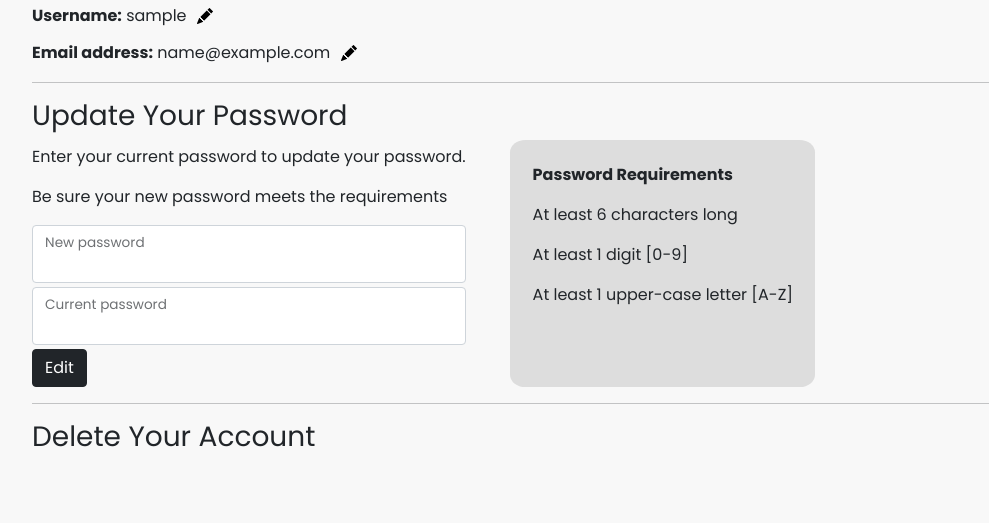
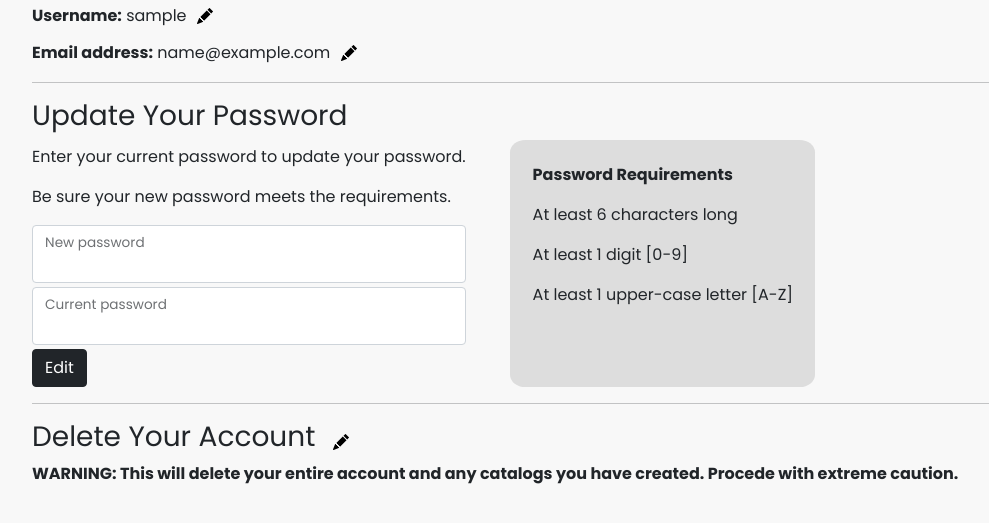
Before and after one commit to jamesspearsv/mylib, a Flask app: page /account in a window 1280 px wide. Shown: the part 233-756 px from the top of the page, without its empty margins (50-1039 px from the left). Run offline with Flask 2, Linux system fonts and the light colour scheme; the visitor is signed in with stand-in values (Sample User, id 1); data comes from the database, SQL or seed files in the repository; some libraries are stand-ins or nearby versions.

Commit message:
Finished account edit functionality and added simple error handeling

```diff
--- a/mylib/routes.py
+++ b/mylib/routes.py
@@ -9,7 +9,7 @@ from mylib.models import Users, Titles, Authors, Publishers, Catalogs
 from mylib.helpers import login_required, googleBooksSearch, googleBooksRetreive
 
 # Import flask functions and security functions
-from flask import flash, redirect, render_template, request, session
+from flask import flash, redirect, render_template, request, session, abort
 from werkzeug.security import check_password_hash, generate_password_hash
 
 
@@ -26,16 +26,12 @@ def index():
             db.session.delete(record)
             db.session.commit()
         except:
-            return "Error: Delete record"
+            # Internal error. Abort and throw 500 error
+            return abort(500)
 
         return redirect("/")
     else:
         name = Users.query.get(session["user_id"])
-        # Join Titles, Authors, Publishers, and Catalogs tables
-        #catalog = (db.session.query(Titles, Authors, Publishers).join(Authors, Publishers)).all()
-
-        #for title, author, publisher in catalog:
-        #    print(title.title, author.authorName, publisher.publisherName)
 
         # Retreives catalog info from database
         catalog = (db.session.query(Titles.title, Titles.subtitle, Titles.ISBN, Titles.publicationDate, Titles.cover,
@@ -95,7 +91,7 @@ def register():
             db.session.add(new_user)
             db.session.commit()
         except:
-            return "Error"
+            return abort(500)
 
         return redirect("/login")
 
@@ -157,7 +153,8 @@ def search():
     # Gets input from search box and return serch.html with user search term
     search_term = request.args.get("search")
     if search_term == None or search_term == "":
-        return "Error" # TODO create error html page
+        flash("Please enter a search term")
+        return redirect("/")
     results = googleBooksSearch(search_term)
     return render_template("search.html", query=search_term, results=results)
 
@@ -179,7 +176,7 @@ def add():
                 db.session.add(new_author)
                 db.session.commit()
             except:
-                return "Error: Author"
+                return abort(500)
 
         # Check is publisher is in Publishers table
         if not Publishers.query.filter_by(publisherName=catalogRecord["publisher"]).first():
@@ -190,7 +187,7 @@ def add():
                 db.session.add(new_publisher)
                 db.session.commit()
             except:
-                return "Error: Publisher"
+                return abort(500)
 
         # Check if title is Titles table already
         if not Titles.query.filter_by(title=catalogRecord["title"]).first():
@@ -206,7 +203,7 @@ def add():
                 db.session.add(new_title)
                 db.session.commit()
             except:
-                return "Error: Title"
+                return abort(500)
 
         # Check if title in currently in user's catalog
         if not Catalogs.query.filter_by(userId=session["user_id"], titleId=Titles.query.filter_by(title=catalogRecord["title"]).first().id).first():
@@ -219,7 +216,7 @@ def add():
                 flash("Succesfully added to your catalog!")
                 return redirect("/")
             except:
-                return "Error: Catalog"
+                return abort(500)
 
         else:
             flash("Looks like that one's already in your catalog.")
@@ -251,7 +248,7 @@ def catalog():
             flash("Removed record from catalog")
             return redirect("/")
         except:
-            return "Error: Delete record"
+            return abort(500)
 
     else:
         # Join Titles, Authors, Publishers, and Catalogs tables &
@@ -297,7 +294,7 @@ def editUsername():
             flash("Successfully updated username!")
             return redirect("/account")
         except:
-            return 'Error updating username'
+            return abort(500)
 
 
 @app.route("/account/email", methods=["POST"])
@@ -310,12 +307,11 @@ def editEmail():
         user = Users.query.get(session["user_id"])
         try:
             user.email = request.form.get("email")
-            print(user.email)
             db.session.commit()
             flash("Successfully updated email!")
             return redirect("/account")
         except:
-            return 'Error updating email'
+            return abort(500)
 
 
 @app.route("/account/password", methods=["POST"])
@@ -326,4 +322,81 @@ def editPassword():
         return redirect("/account")
     else:
         # TODO Perform password requirement check on new password
-        return "TODO"
+        #At least 6 characters long
+        # At least 1 digit [0-9]
+        # At least 1 upper-case letter [A-Z]
+        newPassword = request.form.get("newPassword")
+
+        reqs = {
+            "length": False,
+            "digit": False,
+            "upperCase": False
+        }
+
+        for letter in newPassword:
+            if letter.isupper():
+                reqs["upperCase"] = True
+            if letter.isdigit():
+                reqs["digit"] = True
+        if len(newPassword) >= 6:
+            reqs["length"] = True
+
+        if reqs["length"] == True and reqs["digit"] == True and reqs["upperCase"] == True:
+            user = Users.query.get(session["user_id"])
+            newHashword = generate_password_hash(newPassword)
+
+            try:
+                user.hashword = newHashword
+                db.session.commit()
+                flash("Successfully updated your password!")
+                return redirect("/account")
+            except:
+                return abort(500)
+
+
+        else:
+            flash("Password requirements not meet. Your password was not changed. Please try agin.")
+            return redirect("/account")
+
+@app.route("/account/delete", methods=["POST"])
+@login_required
+def delete():
+    enteredUsername = request.form.get("username")
+    enteredPassword = request.form.get("password")
+
+    print(enteredUsername)
+    print(enteredPassword)
+
+    user = Users.query.get(session["user_id"])
+
+    if enteredUsername != user.username:
+        flash("Invalid username.")
+        return redirect("/account")
+    elif not check_password_hash(user.hashword, enteredPassword):
+        flash("Invalid password.")
+        return redirect("/account")
+    else:
+        catalog = Catalogs.query.filter_by(userId=session["user_id"]).all()
+        for item in catalog:
+            try:
+                db.session.delete(item)
+                db.session.commit()
+            except:
+                abort(500)
+
+        try:
+            db.session.delete(user)
+            db.session.commit()
+        except:
+            return abort(500)
+
+        return redirect("/logout")
+
+# Error handelers
+@app.errorhandler(404)
+def page_not_found(e):
+    return render_template("404.html"), 404
+
+@app.errorhandler(500)
+def internal_server_error(e):
+    return render_template("500.html"), 500
--- a/mylib/static/css/account.css
+++ b/mylib/static/css/account.css
@@ -7,7 +7,7 @@
 }
 
 .edit-forms {
-    width: 35%;
+    width: 33%;
 }
 
 .edit-forms div, .btn {
@@ -35,3 +35,15 @@
     border: none;
     border-radius: 5%;
 }
+
+#delete-form {
+    margin-bottom: 5%;
+}
+
+#delete-heading {
+    display: flex;
+    flex-direction: row;
+}
+#delete-heading button {
+    margin-left: 1%;
+}
--- /dev/null
+++ b/mylib/static/css/error.css
@@ -0,0 +1,4 @@
+.content {
+    margin-top: 5%;
+    text-align: center;
+}
--- a/mylib/static/js/account.js
+++ b/mylib/static/js/account.js
@@ -11,8 +11,15 @@ for (let i = 0; i < edit_btns.length; i++ ) {
             } else {
                 form.setAttribute('hidden', true)
             }
-        } else {
+        } else if (type == 'email') {
             let form = document.getElementById('email-form');
+            if (form.hasAttribute('hidden')) {
+                form.removeAttribute('hidden')
+            } else {
+                form.setAttribute('hidden', true)
+            }
+        } else if (type == 'delete') {
+            let form = document.getElementById('delete-form');
             if (form.hasAttribute('hidden')) {
                 form.removeAttribute('hidden')
             } else {
--- a/mylib/templates/account.html
+++ b/mylib/templates/account.html
@@ -58,10 +58,10 @@
         <div id="form-inputs">
             <div class="form-label">
                 <p>Enter your current password to update your password.</p>
-                <p>Be sure your new password meets the requirements</p>
+                <p>Be sure your new password meets the requirements.</p>
             </div>
             <div class="form-floating">
-                <input type="newPassword" name="newPassword" class="form-control" autocomplete="off">
+                <input type="password" name="newPassword" class="form-control" autocomplete="off">
                 <label for="newPassword">New password</label>
             </div>
             <div class="form-floating">
@@ -78,7 +78,22 @@
         </div>
     </form>
     <hr>
-    <h3>Delete Your Account</h3>
-
+    <div id="delete-heading">
+        <h3>Delete Your Account</h3>
+        <button class="edit-btn" value="delete"><img src="/static/assests/pencil-fill.svg" alt="pencil icon that is an link to edit information"></a></button>
+    </div>
+    <p class="warning-messege"><b>WARNING: This will delete your entire account and any catalogs you have created. Procede with extreme caution.</b></p>
+    <form action="/account/delete" method="post" id="delete-form" class="edit-forms" hidden>
+        <p>Enter your current username and password to delete your entire account</p>
+        <div class="form-floating form-group">
+            <input type="text" name="username" class="form-control" autocomplete="off">
+            <label for="username">Username</label>
+        </div>
+        <div class="form-floating form-group">
+            <input type="password" class="form-control" name="password" autocomplete="off">
+            <label for="password">Current password</label>
+        </div>
+        <input type="submit" name="delete" id="delete" class="btn btn-danger" value="DELETE">
+    </form>
     <script src="/static/js/account.js"></script>
 {% endblock %}
```
Also changed, not shown: mylib/templates/404.html (added, +17 -0 lines), mylib/templates/500.html (added, +17 -0 lines).
